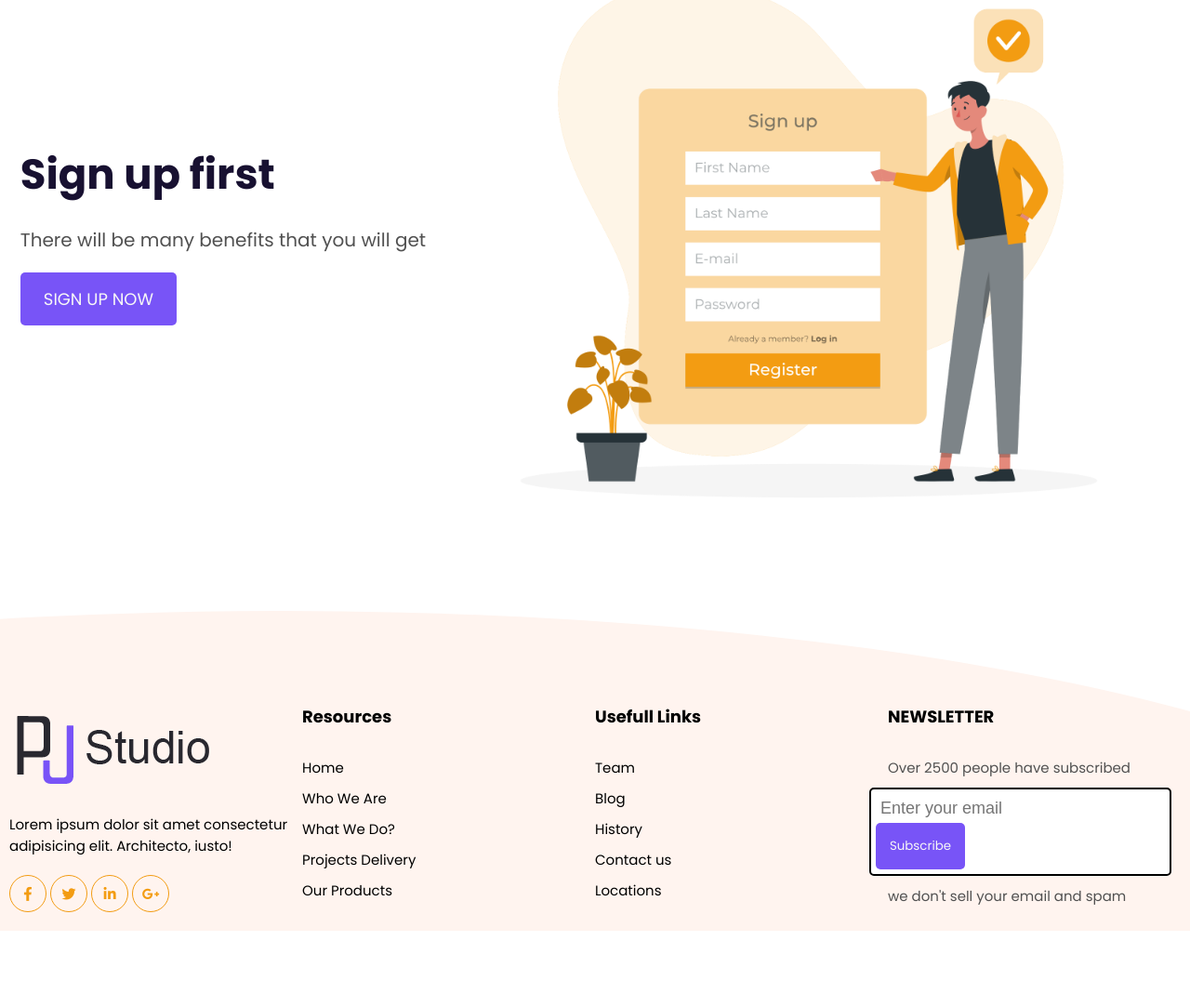
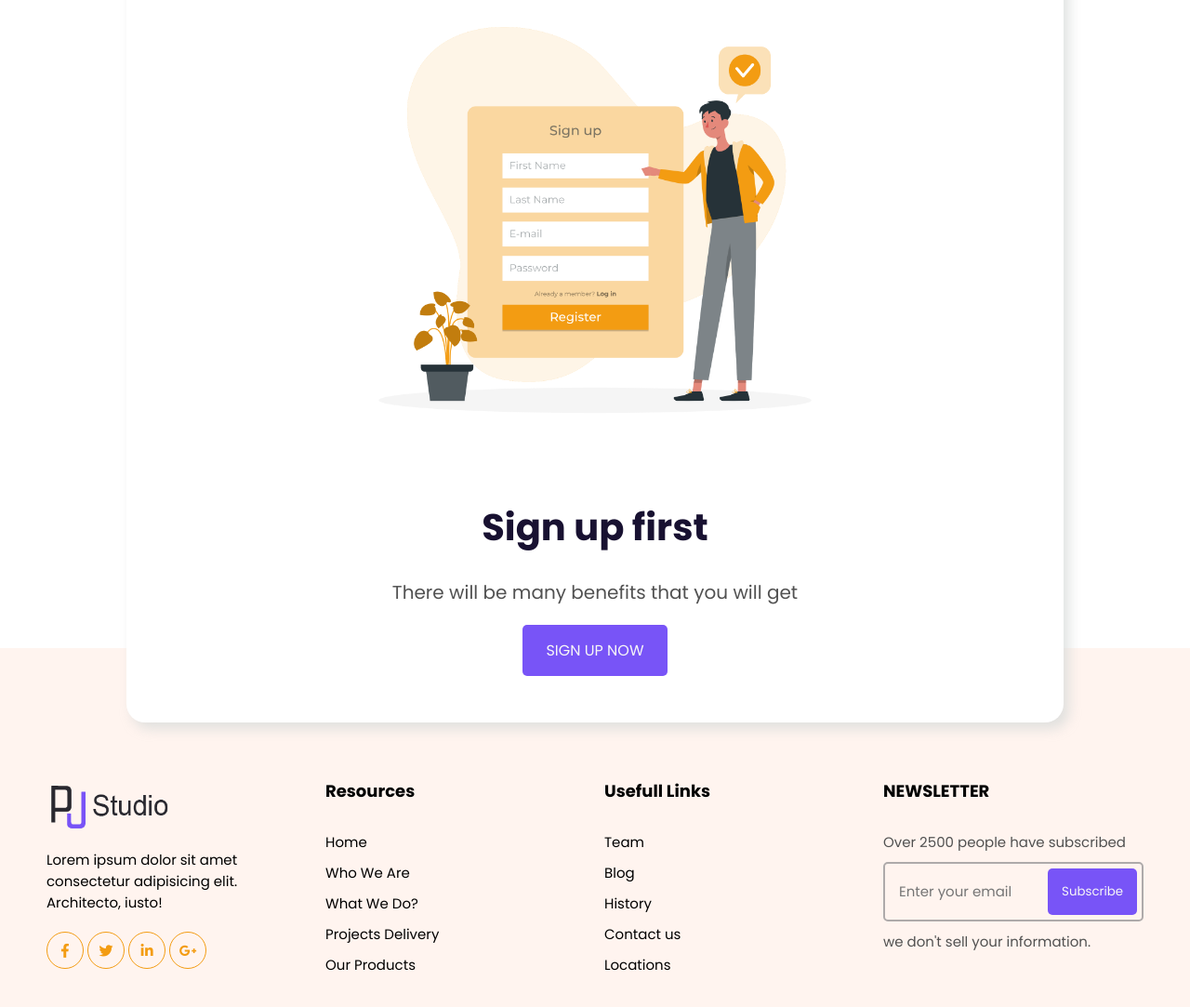
Before and after one commit to NastaranAmani/PJ-Studio, a plain HTML site: page index.html in a window 1280 px wide. Shown: the part 3594-4677 px from the top of the page at 93% size. Before the commit the page ends 4595 px from the top, so only its background shows below. Drawn offline with Linux system fonts and the light colour scheme; files that its build step writes are made by us from their sources; files whose address does not match are found by name.

Commit message:
updated styles

```diff
--- a/index.html
+++ b/index.html
@@ -246,14 +246,12 @@
                     <h4>NEWSLETTER</h4>
                     <p class="first-p" >Over 2500 people have subscribed</p>
                     <div class="box">
-                        <form action="#">
                             <div class="form-box">
                                 <input type="text" name="EmailAddress" placeholder="Enter your email">
-                                <button type="submit">Subscribe</button>
+                                <button class="submit-btn" type="submit">Subscribe</button>
                             </div>
-                        </form>
                     </div>
-                    <p class="second-p">we don't sell your email and spam</p>
+                    <p class="second-p">we don't sell your information.</p>
                 </div>
             </div>
         </div>
--- a/style/footer.css
+++ b/style/footer.css
@@ -1,17 +1,13 @@
-
 .row {
-    display: flex;
-    flex-wrap: wrap;
+    padding: 4rem;
+    display: grid;
+    grid-template-columns: repeat(auto-fit, minmax(25rem, 1fr));
+    gap: 2rem 2rem;
 }
 .footer {
     padding: 10rem 0 2rem 0;
     background-color: #fff4ef;
-    clip-path: ellipse(105% 100% at 23.6% 100%);
     display: block;
-
-}
-.footer-col {
-    width: 25%;
 }
 .footer-col-1 {
     margin-top: -3rem;
@@ -20,7 +16,11 @@
     font-size: 1.8rem;
     margin-bottom: 3rem;
 }
-
+.footer-col img {
+    width: 14rem;
+    height: 7rem;
+    cursor: pointer;
+}
 .footer-col ul li:not(:last-child) {
     margin-bottom: 1rem;
 }
@@ -60,26 +60,27 @@
 .first-p, .second-p {
     color: var(--secondary-color);
 }
-.box {
+.form-box {
     display: flex;
-    align-items: center;
-    justify-content: center;
-}
-.form-box {
-    background-color: #fff;
-    border: solid 0.2rem black;
-    margin: 1rem 1rem 1rem -2rem;
+    border: solid 0.2rem #aeaaaa;
+    margin: 1rem 0;
     padding: 0.5rem;
     border-radius: 0.5rem;
 }
 .form-box input {
-    font-size: 18px;
-    color: #000;
-    padding: 5px;
     border: none;
+    min-width: 50%;
+    flex-grow: 1;
+    background: transparent;
+    padding: 0.5rem 1rem;
+    font-size: 1.4rem;
+    font-family: inherit;
     outline: none;
 }
-.form-box button {
+.form-box input::placeholder {
+    font-size: 1.5rem;
+}
+.submit-btn {
     padding: 1.5rem;
     border: none;
     border-radius: 0.5rem;
--- a/style/signup.css
+++ b/style/signup.css
@@ -1,14 +1,23 @@
 #signup {
-    min-height: 80vh;
+    transform: translateY(8rem);
 }
 .signup__wrapper {
+    width: min(80%, 160rem);
     display: flex;
+    flex-wrap: wrap;
     justify-content: space-around;
     align-items: center;
+    border-radius: 2rem;
+    margin: 0 auto;
+    background-color: #fff;
+    -webkit-box-shadow: 6px 7px 13px 0px rgba(214,217,216,0.75);
+    -moz-box-shadow: 6px 7px 13px 0px rgba(214,217,216,0.75);
+    box-shadow: 6px 7px 13px 0px rgba(214,217,216,0.75);
 }
 .signup-img {
-    width: 80rem;
-    height: 80rem;
+    width: 60rem;
+    height: 60rem;
+    object-fit: cover;
 }
 .signup__left__item {
     display: flex;
@@ -18,7 +27,7 @@
     margin: 0 auto;
 }
 .signup__left__item h2 {
-    font-size: 4.5rem;
+    font-size: 4rem;
     font-weight: 700;
     color: var(--dark-color);
     margin-bottom: 2.5rem;
@@ -38,5 +47,40 @@
 }
 .signup__btn {
     padding: 1.5rem 2.5rem;
-    font-size: 1.8rem;
+    font-size: 1.6rem;
 }
+
+
+@media (max-width: 1350px) {
+    .signup__wrapper {
+      flex-direction: column-reverse;
+    }
+    .signup__left__item, .signup__right__item {
+        flex: 100%;
+    }
+    .signup__left__item {
+        padding-bottom: 5rem;
+        align-items: center;
+    }
+  }
+
+  @media (max-width: 768px) {
+    .signup__left__item {
+        padding: 3rem;
+    }
+    .signup__left__item h2 {
+        font-size: 3.5rem;
+    }
+    .signup__left__item p {
+        font-size: 1.5rem;
+        text-align: center;
+    }
+    .signup__right__item img {
+        width: 35rem;
+        height: 40rem;
+        object-fit: cover;
+    }
+    .signup__btn {
+        font-size: 1.3rem;
+    }
+  }
```
